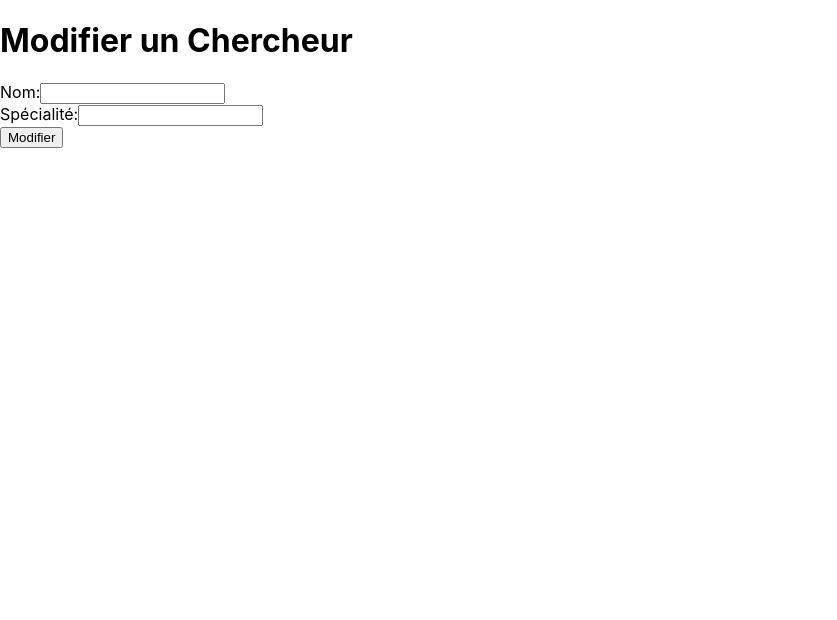
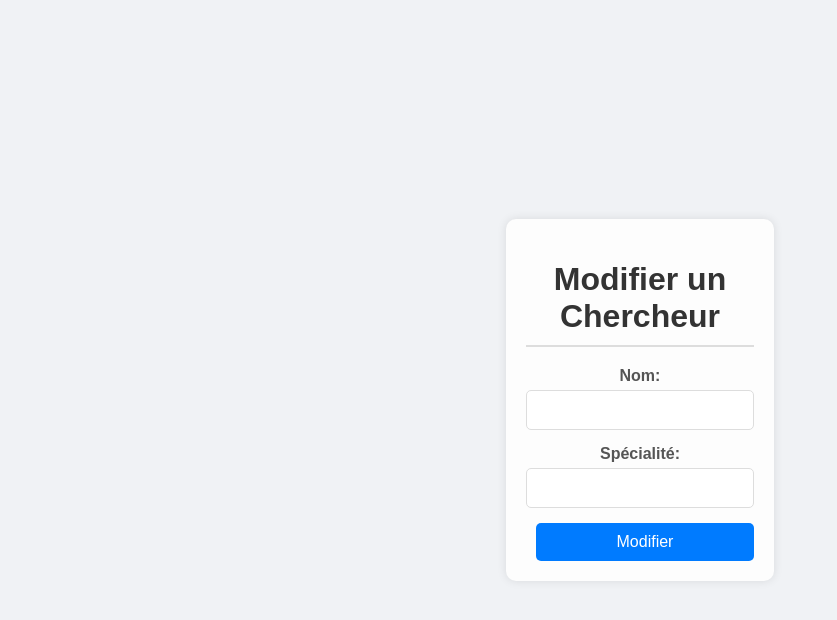
Before and after one commit to Abderahim-CHEMMOU/projet-groupe-5, a React (Create React App) app in the folder research-tracker-frontend/: page /chercheurs/1/edit in a window 1280 px wide. Shown: the top 620 px of the page, without its empty margins (0-837 px from the left). Built offline with nearby package versions, Linux system fonts and the light colour scheme; no server answers.

Commit message:
dev de css de chercheur list et form

```diff
--- a/research-tracker-frontend/src/components/ChercheurForm.js
+++ b/research-tracker-frontend/src/components/ChercheurForm.js
@@ -2,6 +2,7 @@
 import React, { useState, useEffect } from 'react';
 import { useParams, useNavigate } from 'react-router-dom';
 import api from '../api';
+import '../styles/ChercheurForm.css'; // Import the CSS file
 
 const ChercheurForm = () => {
   const { id } = useParams();
@@ -37,16 +38,26 @@ const ChercheurForm = () => {
   };
 
   return (
-    <div>
+    <div className="container">
       <h1>{id ? 'Modifier' : 'Créer'} un Chercheur</h1>
       <form onSubmit={handleSubmit}>
         <div>
           <label>Nom:</label>
-          <input type="text" value={nom} onChange={e => setNom(e.target.value)} required />
+          <input
+            type="text"
+            value={nom}
+            onChange={e => setNom(e.target.value)}
+            required
+          />
         </div>
         <div>
           <label>Spécialité:</label>
-          <input type="text" value={specialite} onChange={e => setSpecialite(e.target.value)} required />
+          <input
+            type="text"
+            value={specialite}
+            onChange={e => setSpecialite(e.target.value)}
+            required
+          />
         </div>
         <button type="submit">{id ? 'Modifier' : 'Créer'}</button>
       </form>
--- a/research-tracker-frontend/src/components/ChercheurList.js
+++ b/research-tracker-frontend/src/components/ChercheurList.js
@@ -2,6 +2,7 @@
 import React, { useEffect, useState } from 'react';
 import { Link } from 'react-router-dom';
 import api from '../api';
+import '../styles/ChercheurList.css'; // Import the CSS file
 
 const ChercheurList = () => {
   const [chercheurs, setChercheurs] = useState([]);
@@ -31,18 +32,20 @@ const ChercheurList = () => {
   };
 
   return (
-    <div>
+    <div className="container">
       <h1>Liste des Chercheurs</h1>
       <ul>
         {chercheurs.map((chercheur) => (
           <li key={chercheur.id}>
             {chercheur.nom} - {chercheur.specialite}
-            <Link to={`/chercheurs/${chercheur.id}/edit`}>Modifier</Link>
-            <button onClick={() => handleDelete(chercheur.id)}>Supprimer</button>
+            <div>
+              <Link className="link" to={`/chercheurs/${chercheur.id}/edit`}>Modifier</Link>
+              <button className="delete-button" onClick={() => handleDelete(chercheur.id)}>Supprimer</button>
+            </div>
           </li>
         ))}
       </ul>
-      <Link to="/chercheurs/new">Créer un Chercheur</Link>
+      <Link className="create-link" to="/chercheurs/new">Créer un Chercheur</Link>
     </div>
   );
 };
--- /dev/null
+++ b/research-tracker-frontend/src/styles/ChercheurForm.css
@@ -0,0 +1,63 @@
+/* src/styles/ChercheurForm.css */
+
+.container {
+    width: 60%;
+    margin: 0 auto;
+    padding: 20px;
+    font-family: Arial, sans-serif;
+    background-color: #fdfdfd;
+    box-shadow: 0 0 10px rgba(0, 0, 0, 0.1);
+    border-radius: 10px;
+  }
+
+  h1 {
+    text-align: center;
+    color: #333;
+    margin-bottom: 20px;
+  }
+
+  form {
+    display: flex;
+    flex-direction: column;
+  }
+
+  form > div {
+    margin-bottom: 15px;
+  }
+
+  label {
+    font-weight: bold;
+    margin-bottom: 5px;
+    display: block;
+    color: #555;
+  }
+
+  input[type="text"] {
+    width: 100%;
+    padding: 10px;
+    border: 1px solid #ddd;
+    border-radius: 5px;
+    font-size: 16px;
+    color: #333;
+    box-sizing: border-box;
+  }
+
+  button {
+    background-color: #007bff;
+    color: #fff;
+    border: none;
+    padding: 10px 15px;
+    border-radius: 5px;
+    cursor: pointer;
+    font-size: 16px;
+  }
+
+  button:hover {
+    background-color: #0056b3;
+  }
+
+  @media (max-width: 768px) {
+    .container {
+      width: 90%;
+    }
+  }
--- /dev/null
+++ b/research-tracker-frontend/src/styles/ChercheurList.css
@@ -0,0 +1,121 @@
+/* src/styles/ChercheurList.css */
+
+body {
+    display: flex;
+    align-items: center;
+    justify-content: center;
+    height: 100vh;
+    margin: 0;
+    font-family: Arial, sans-serif;
+    background-color: #f0f2f5;
+}
+
+.container {
+    width: 80%;
+    max-width: 800px;
+    margin: 0 auto;
+    padding: 20px;
+    background-color: #fff;
+    box-shadow: 0 0 20px rgba(0, 0, 0, 0.1);
+    border-radius: 10px;
+    text-align: center;
+}
+
+h1 {
+    color: #333;
+    margin-bottom: 20px;
+    font-size: 2em;
+    border-bottom: 2px solid #ddd;
+    padding-bottom: 10px;
+}
+
+ul {
+    list-style: none;
+    padding: 0;
+    margin: 0;
+}
+
+li {
+    background-color: #fff;
+    margin-bottom: 10px;
+    padding: 15px;
+    border-radius: 5px;
+    box-shadow: 0 0 5px rgba(0, 0, 0, 0.1);
+    display: flex;
+    justify-content: space-between;
+    align-items: center;
+    transition: background-color 0.3s ease;
+}
+
+li:nth-child(even) {
+    background-color: #f7f7f7;
+}
+
+li:hover {
+    background-color: #e9e9e9;
+}
+
+button,
+.link {
+    background-color: #007bff;
+    color: #fff;
+    border: none;
+    padding: 10px 15px;
+    border-radius: 5px;
+    cursor: pointer;
+    text-decoration: none;
+    transition: background-color 0.3s ease;
+    margin-left: 10px;
+}
+
+button:hover,
+.link:hover {
+    background-color: #0056b3;
+}
+
+button.delete-button {
+    background-color: #dc3545;
+}
+
+button.delete-button:hover {
+    background-color: #c82333;
+}
+
+.create-link {
+    display: inline-block;
+    margin-top: 20px;
+    background-color: #6ab2ff;
+    padding: 10px 20px;
+    border-radius: 5px;
+    text-decoration: none;
+    transition: background-color 0.3s ease;
+}
+
+.create-link:hover {
+    background-color: #212b8852;
+}
+
+/* Modal Styles */
+
+.ReactModal__Overlay {
+    position: fixed;
+    top: 0;
+    left: 0;
+    right: 0;
+    bottom: 0;
+    background-color: rgba(0, 0, 0, 0.75) !important;
+    display: flex;
+    align-items: center;
+    justify-content: center;
+    z-index: 1000;
+}
+
+.ReactModal__Content {
+    position: relative;
+    padding: 20px !important;
+    border-radius: 10px !important;
+    background-color: #fff !important;
+    width: 400px !important;
+    max-width: 80% !important;
+    box-shadow: 0 5px 15px rgba(0, 0, 0, 0.3);
+}
```
